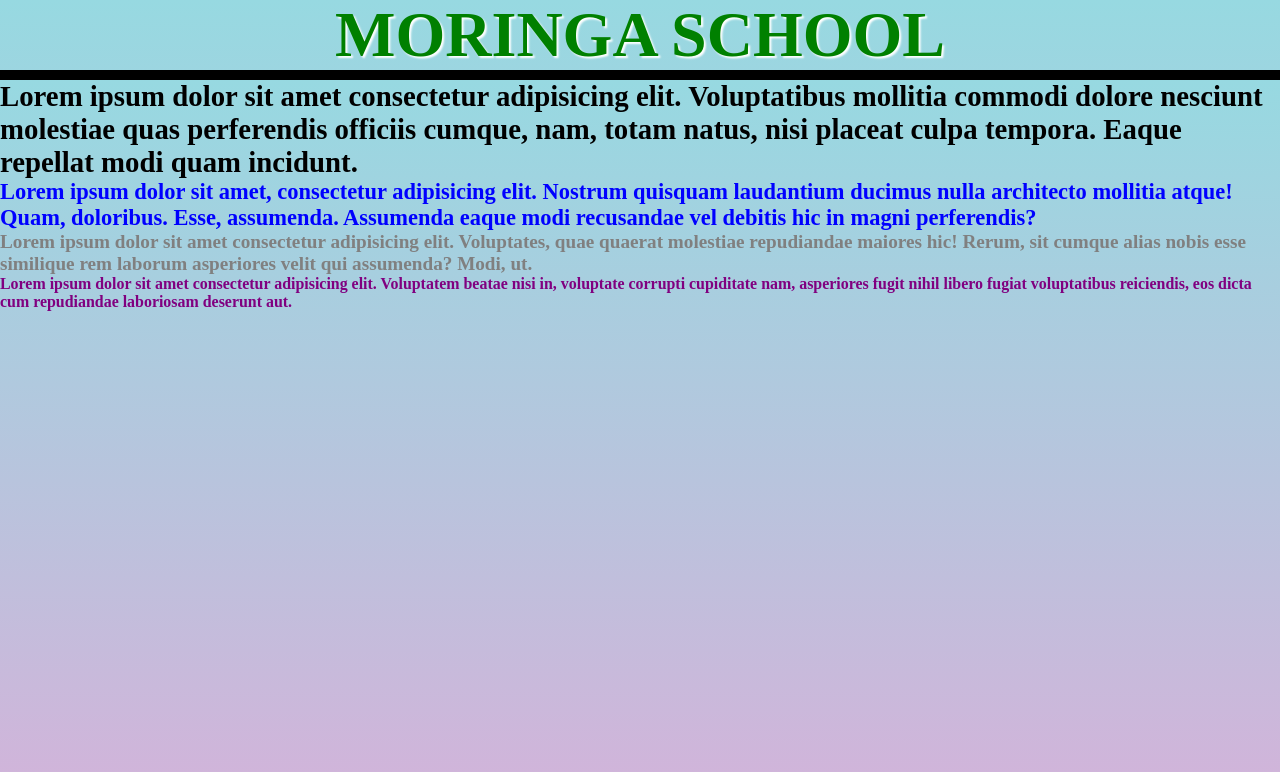
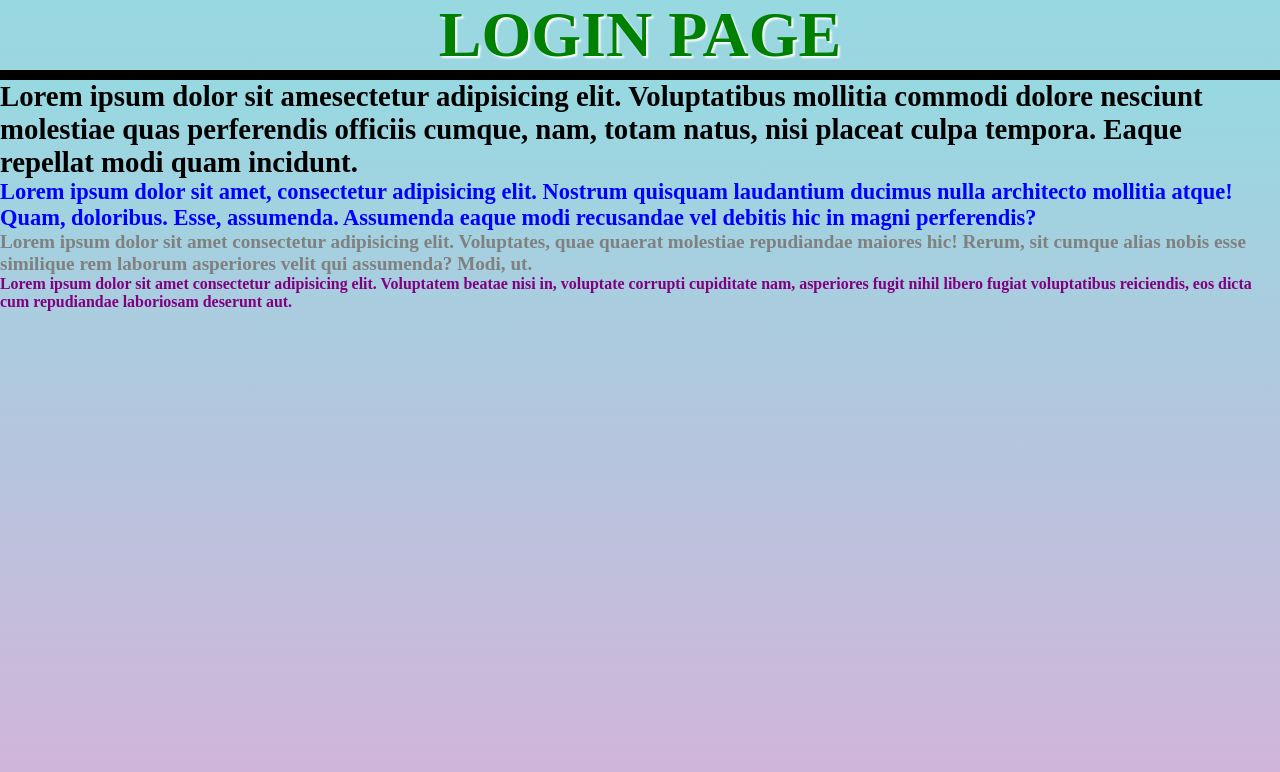
Before and after one commit to brianhilsden/FT09-HTML-Intro, a plain HTML site: page index.html in a window 1280 px wide. Drawn offline with Linux system fonts and the light colour scheme.

Commit message:
renamed header

```diff
--- a/index.html
+++ b/index.html
@@ -11,12 +11,12 @@
 <body>
     <header>
         <div class="title">
-            <h1> Moringa School</h1>
+            <h1> Login page</h1>
         </div>
     </header>
 
     <main class="main">
-        <h2> Lorem ipsum dolor sit amet consectetur adipisicing elit. Voluptatibus mollitia commodi dolore nesciunt
+        <h2> Lorem ipsum dolor sit amesectetur adipisicing elit. Voluptatibus mollitia commodi dolore nesciunt
             molestiae quas perferendis officiis cumque, nam, totam natus, nisi placeat culpa tempora. Eaque repellat
             modi quam incidunt.</h2>
         <h3> Lorem ipsum dolor sit amet, consectetur adipisicing elit. Nostrum quisquam laudantium ducimus nulla
```
